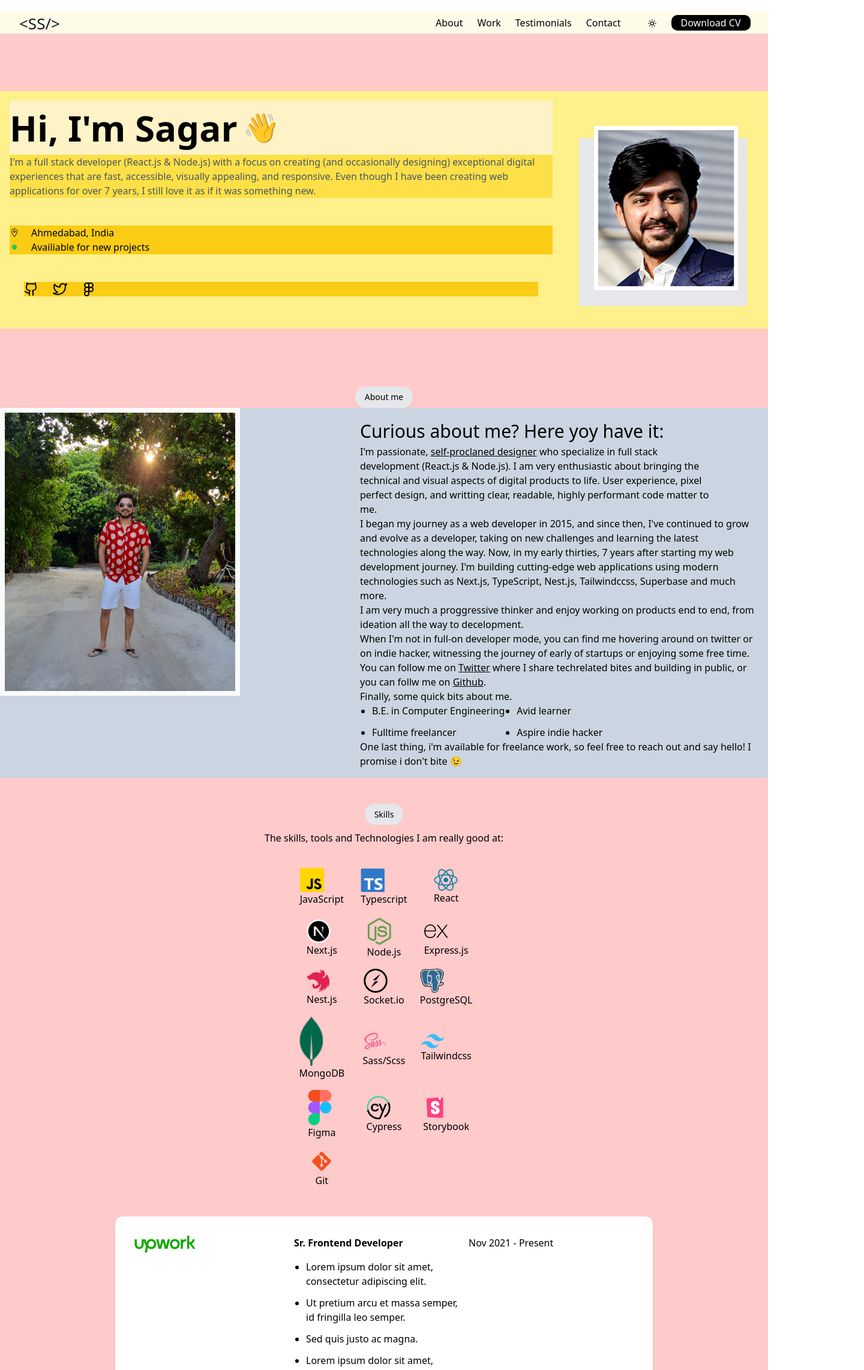
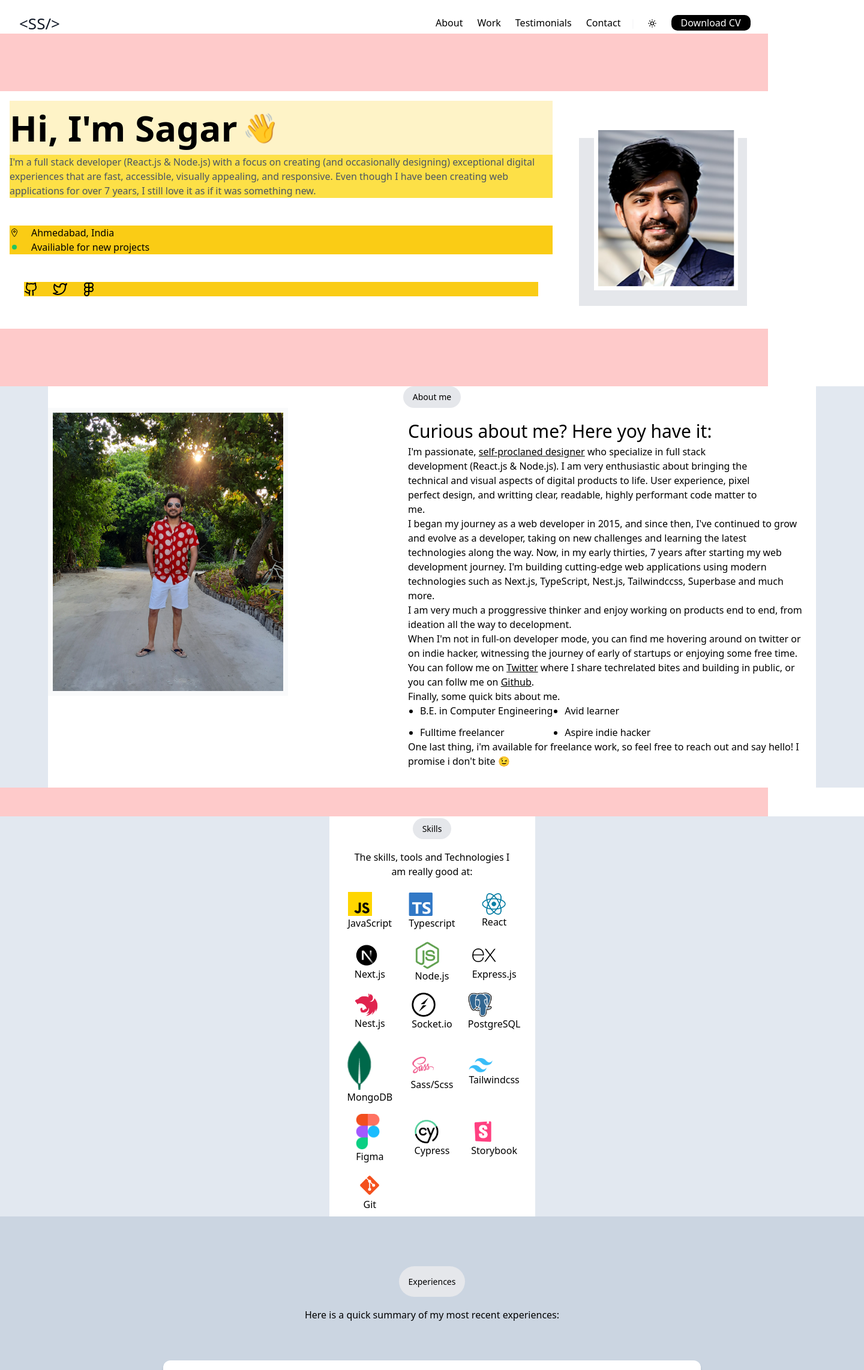
Before and after one commit to Galtbatzana/personal-portfolio, a Next.js app: page / in a window 1280 px wide. Shown: the top 2284 px of the page at 60% size, 1440 px wide, since content can reach past the window. Built offline with nearby package versions, Linux system fonts and the light colour scheme.

Commit message:
responsive

```diff
--- a/pages/components/AboutMe.js
+++ b/pages/components/AboutMe.js
@@ -2,16 +2,15 @@ import Image from "next/image";
 
 export function Aboutme() {
     return (
-        <div className="sm:w-[343px] lg:w-[1280px] mx-auto">
-
+        <div className="mx-auto lg:w-[1440px] sm:w-[375px] bg-slate-200">
+            <div className="mx-auto pb-4 sm:w-[343px] lg:w-[1280px] bg-white">
                 <div className="flex items-center justify-center mt-[96px]">
                     <p className="bg-[#E5E7EB] px-4 py-2 inline text-sm font-medium rounded-full">
                         About me
                     </p>
                 </div>
-
-            <div className="lg:flex mx-auto g-[48px] bg-slate-300">
-                <div className="">
+                <div className="lg:flex mx-auto g-[48px]">
+                    <div>
                         <div className="sm:w-[320px] lg:w-[584px]">
                             <Image src="/images/Pic01.png" width={400} height={480} />
                         </div>
@@ -62,10 +61,9 @@ export function Aboutme() {
                         </div>
                         <div>One last thing, i'm available for freelance work, so feel free to reach out and
                             say hello! I promise i don't bite 😉
-
                         </div>
                     </div>
-
+                </div>
             </div>
         </div>
     );
--- a/pages/components/Experience.js
+++ b/pages/components/Experience.js
@@ -31,15 +31,29 @@ const experiences = [
     }
 ]
 
+
+
+
 export function Experience () {
     return (
-        <div>
-            {experiences.map((Experience, index)=> (
-                <div key={index}>
-                    <Card props={Experience}/>
+        <div className="mx-auto sm:w-[375px] lg:w-[1440px] bg-slate-300">
+            <div className="mx-auto lg:w-[1216px] sm-[343px] flex-col text-center justify-center pt-24">
+                    <p className="bg-[#E5E7EB] px-4 py-4 inline text-sm font-medium rounded-full">
+                        Experiences
+                    </p>
+                    <p className="mt-8 sm:mx-10">
+                        Here is a quick summary of my most recent experiences:
+                    </p>
+            </div>
+            <div className="mx-auto mb-8 py-4">
+                {experiences.map((Experience, index)=> (
+                    <div key={index}>
+                        <Card props={Experience}/>
 
-                </div>
-            ))}
+                    </div>
+                ))}
+            </div>
+
         </div>
     );
 }
--- a/pages/components/Skills.js
+++ b/pages/components/Skills.js
@@ -5,24 +5,24 @@ import Image from "next/image";
 
 export function Skills () {
     return (
-        <div className="sm:w-[343px] lg:w-[1280px] mx-auto mt-12">
-
+        <div className="mx-auto sm:w-[375px] lg:w-[1440px] bg-slate-200">
+            <div className="sm:w-[343px] mx-auto lg:[1280px] mt-12 p-2 bg-white">
                 <div className="h-[100px] flex-col text-center justify-center">
                     <p className="bg-[#E5E7EB] px-4 py-2 inline text-sm font-medium rounded-full">
                         Skills
                     </p>
-                <p className="mt-4">
+                    <p className="m-4 p-2">
                         The skills, tools and Technologies I am really good at:
                     </p>
                 </div>
 
                 <div>
-                <div className="flex justify-evenly">
+                    <div className="flex justify-evenly pt-4">
                         <SkillsIcon/>
                     </div>
                 </div>
             </div>
-
+        </div>
     );
 }
 
--- a/pages/components/SkillsIcon.js
+++ b/pages/components/SkillsIcon.js
@@ -67,10 +67,9 @@ const skillsicon = [
     },
 ];
 
-
 export function SkillsIcon () {
     return (
-        <div className="flex gap-4 grid sm:grid-cols-3 items-center justify-items-center
+        <div className="gap-4 grid sm:grid-cols-3 items-center justify-items-center
         text-center lg:grid-rows-2">
             {skillsicon.map((skill)=>(
                 <div key={skill.name}>
--- a/pages/components/Work.js
+++ b/pages/components/Work.js
@@ -5,51 +5,53 @@ import { TbExternalLink } from "react-icons/tb";
 export function Work () {
     return (
 
-        <div className="w-[375px] mx-auto bg-white">
-            <div className="w-[343px] mx-auto rounded-lg shadow">
-                <div className="flex flex-col">
-                    <div className="flex justify-center">
+        <div className="w-[375px] mx-auto lg:w-[1440px] bg-slate-100">
+            <div className="w-[343px] mx-auto lg:w-[1152px] rounded-lg">
+                <div className="lg:flex-col">
+                    <div className="">
+                        <div className="flex justify-center pb-4">
                             <Tags />
                         </div>
-                    <p className="text-[#4B5563] text-center">
+                        <p className="text-[#4B5563] mx-6 pb-4 text-center">
                             Some of the noteworthy projects I have built:
                         </p>
                     </div>
-                <div>
-                    <div className="w-[343px] bg-slate-200 shadow p-4">
-                        <Image src="/images/work.png" width={279} height={279} className="w-full rounded-lg"/>
+                    <div className="sm:p-8 shadow rounded-xl pb-4 lg:flex">
+                        <div className="bg-slate-200 rounded-t-xl flex-1">
+                            <Image src="/images/work.png" width={279} height={279} className="w-full rounded-lg p-10"/>
                         </div>
-                    <div>
-                        <p className="text-[#111827 text-bold p-4">
+                        <div className="flex-1 lg:p-12 sm:m-8">
+                            <p className="text-[#111827 font-semibold">
                                 Fiskil
                             </p>
-                        <p className="text-[#4B5563] p-4">
+                            <p className="text-[#4B5563] py-6">
                                 Lorem ipsum dolor sit amet, consectetur
                                 adipiscing elit. Maecenas nec urna ac
                                 tellus volutpat viverra. Vestibulum
                                 ante ipsum primis in faucibus orci
                                 luctus et ultrices posuere cubilia curae.
                             </p>
-                        <div className="p-4">
-                            Tags
+                            <div className="pb-6">
+                                <Tags/>
+                                <Tags/>
+                                <Tags/>
+                                <Tags/>
+                                <Tags/>
                             </div>
                             <div>
-                        <   TbExternalLink />
+                                <TbExternalLink />
+                            </div>
                         </div>
                     </div>
                 </div>
             </div>
         </div>
     );
-
 }
-
-
-// const Tags = [];
 
 export function Tags () {
     return (
-        <div>
+        <div className="bg-slate-300 py-1 px-4 rounded-3xl">
             Tag
         </div>
     );
--- a/pages/components/header.js
+++ b/pages/components/header.js
@@ -20,8 +20,8 @@ export function Header() {
         setOpen(false);
     }
     return (
-
-        <div className="flex h-[36px] sm:w-[343px] lg:w-[1280px] bg-yellow-50 justify-between mx-auto mt-5">
+        <div className="mx-auto sm:w-[375px] lg:w-[1280px] bg-white">
+            <div className="flex h-[36px] justify-between mx-auto mt-5">
                 <div className="text-[26px] font-medium text-[#111827] mx-8">
                     {'<SS/>'}
                 </div>
@@ -35,7 +35,6 @@ export function Header() {
                         <button className="bg-black text-white rounded-[10px] px-4 py-px ml-3">
                             Download CV
                         </button>
-
                     </div>
                 </div>
                 <div className="lg:hidden flex size-9 justify-items-center items-center">
@@ -73,6 +72,7 @@ export function Header() {
                 </div>
 
             </div>
+        </div>
 
 
     );
--- a/pages/components/hero.js
+++ b/pages/components/hero.js
@@ -10,11 +10,12 @@ import { FiFigma } from "react-icons/fi";
 
 export function Hero() {
     return (
-
-        <div className="lg:flex sm:w-[343px] lg:w-[1280px] bg-yellow-200 justify-between mx-auto mt-[96px]">
+        <div className="mx-auto sm:w-[375px] lg:w-[1280px]">
+            <div className="lg:flex justify-between mx-auto mt-[96px] bg-white">
                 <div className="lg:order-2 sm:mb-[48px] mt-[48px]">
                     <div className="h-[300px] w-[343px] relative">
-                    <div className="h-[280px] w-[280px] absolute bg-[#E5E7EB] right-[35px] top-[30px]"></div>
+                        <div className="h-[280px] w-[280px] absolute bg-[#E5E7EB] right-[35px] top-[30px]">
+                        </div>
                         <Image className="absolute z-10 right-[50px] top-[10px]" src="/Pic.png" width={240} height={280}/>
                     </div>
                 </div>
@@ -60,6 +61,7 @@ export function Hero() {
                 </div>
             </div>
 
+        </div>
 
     );
 }
--- a/pages/index.js
+++ b/pages/index.js
@@ -19,7 +19,7 @@ const inter = Inter({ subsets: ["latin"] });
 
 export default function Home() {
   return (
-    <main  className="max-w-[1280px] h-[auto] bg-red-200">
+    <main  className="max-w-[1440px] h-[auto] bg-red-200">
 
       <Header />
       <Hero />
```
Lines whose indentation alone changed are shown as unchanged.
